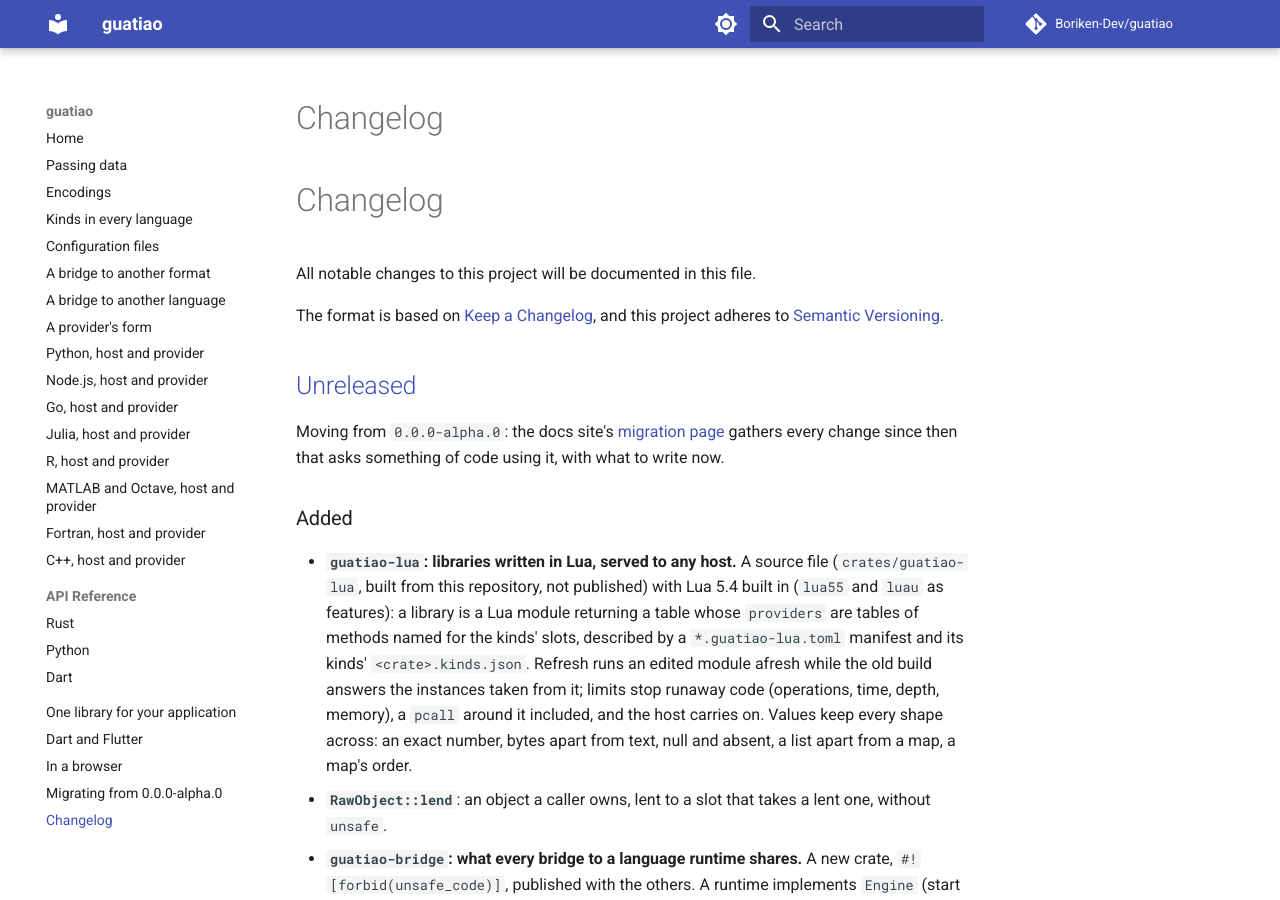
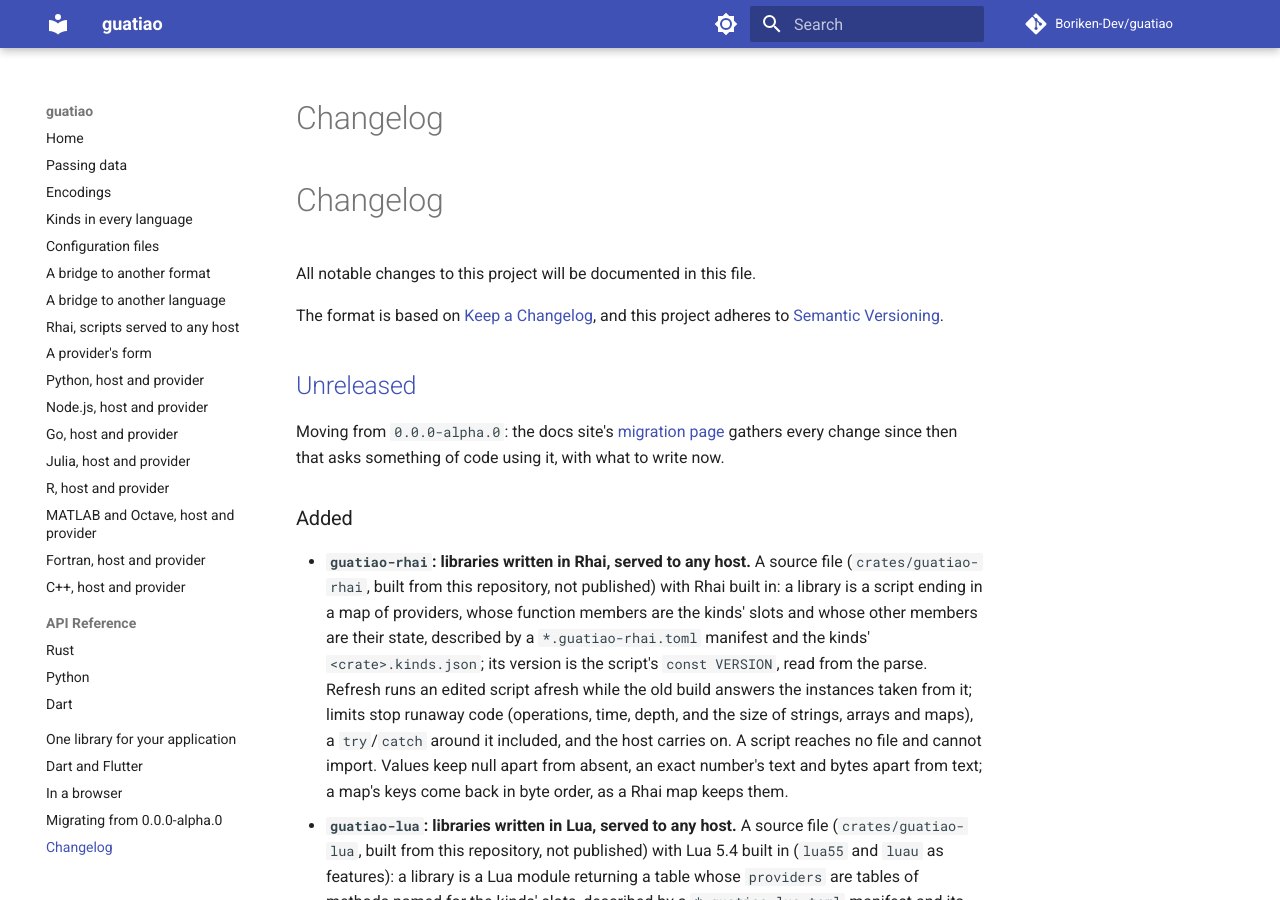
Before and after one commit to Boriken-Dev/guatiao, an MkDocs documentation site: the page built from docs/changelog.md, in a window 1280 px wide and 900 px high. Built offline with MkDocs 1.6.1 and Material for MkDocs 9.7.7, drawn with Linux system fonts in a browser that asks for light colours; comment, search, counter and statistics services are not loaded.

Commit message:
docs: guatiao-rhai in the changelog, layout, docs site and workspace exclude

```diff
--- a/CHANGELOG.md
+++ b/CHANGELOG.md
@@ -14,6 +14,19 @@ write now.
 
 ### Added
 
+- **`guatiao-rhai`: libraries written in Rhai, served to any host.** A
+  source file (`crates/guatiao-rhai`, built from this repository, not
+  published) with Rhai built in: a library is a script ending in a map of
+  providers, whose function members are the kinds' slots and whose other
+  members are their state, described by a `*.guatiao-rhai.toml` manifest
+  and the kinds' `<crate>.kinds.json`; its version is the script's
+  `const VERSION`, read from the parse. Refresh runs an edited script
+  afresh while the old build answers the instances taken from it; limits
+  stop runaway code (operations, time, depth, and the size of strings,
+  arrays and maps), a `try`/`catch` around it included, and the host
+  carries on. A script reaches no file and cannot import. Values keep
+  null apart from absent, an exact number's text and bytes apart from
+  text; a map's keys come back in byte order, as a Rhai map keeps them.
 - **`guatiao-lua`: libraries written in Lua, served to any host.** A
   source file (`crates/guatiao-lua`, built from this repository, not
   published) with Lua 5.4 built in (`lua55` and `luau` as features): a
--- a/Cargo.toml
+++ b/Cargo.toml
@@ -20,11 +20,13 @@ members = [
 ]
 # Each its own workspace: the page builds only for wasm32, the Python
 # bridge needs a Python to link against, which nothing else here does,
-# and the Lua crates choose one Lua each, by exclusive features.
+# the Lua crates choose one Lua each, by exclusive features, and the Rhai
+# source builds Rhai and libffi, which nothing else here needs.
 exclude = [
     "examples/wire_over_webtransport/client",
     "crates/guatiao-py",
     "crates/guatiao-lua",
+    "crates/guatiao-rhai",
     "bindings/lua/guatiao",
 ]
 
--- a/mkdocs.yml
+++ b/mkdocs.yml
@@ -34,6 +34,7 @@ nav:
   - Configuration files: configuration.md
   - A bridge to another format: bridges.md
   - A bridge to another language: language-bridges.md
+  - Rhai, scripts served to any host: rhai.md
   - A provider's form: forms.md
   - Python, host and provider: python.md
   - Node.js, host and provider: node.md
```
Also changed, not shown: AGENTS.md (+3 -1 lines), docs/language-bridges.md (+2 -1 lines), 1 other file.
